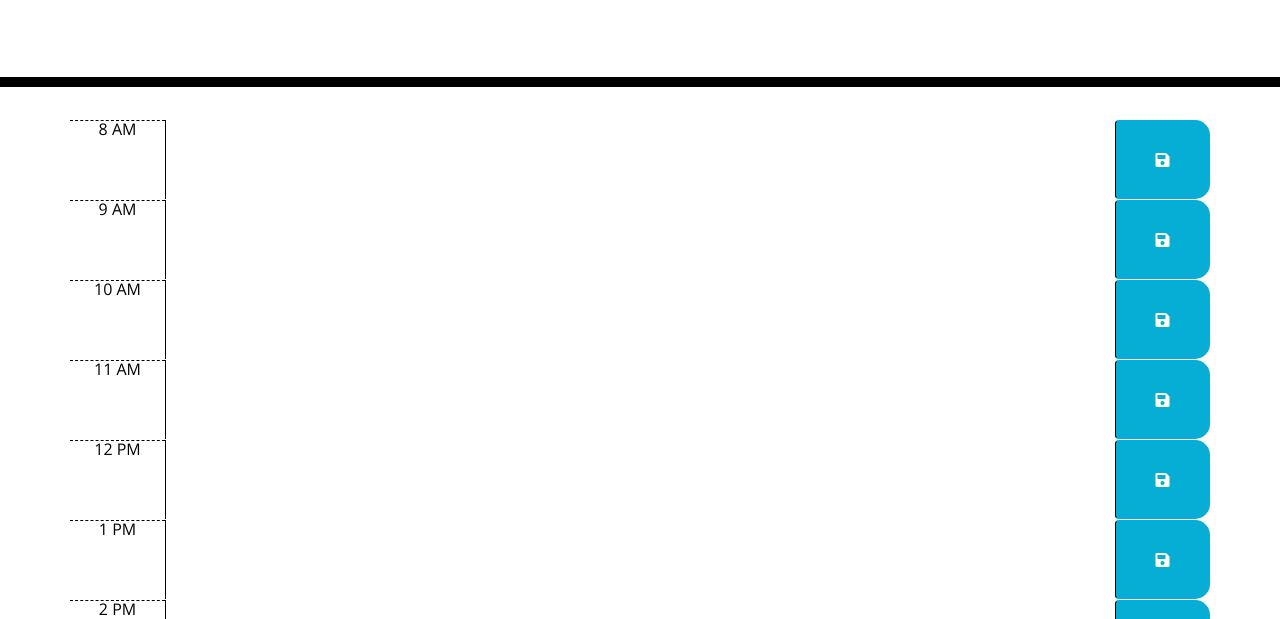
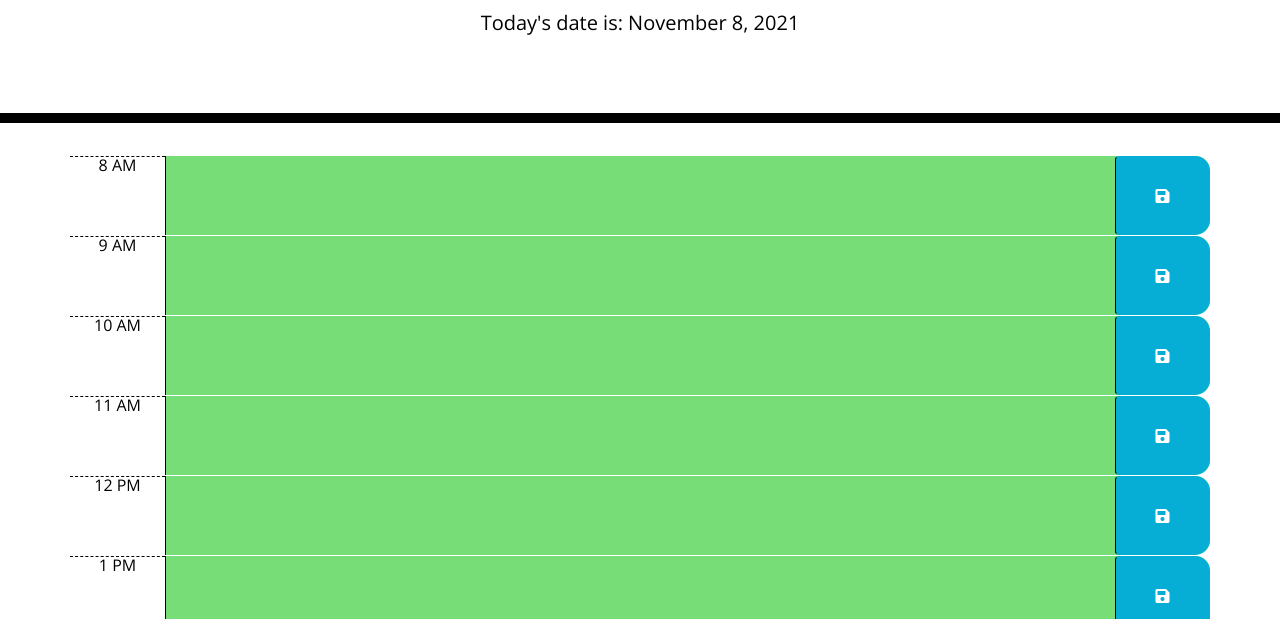
Before and after one commit to fayazl/challenge-5-scheduler, a plain HTML site: page index.html in a window 1280 px wide. Shown: the part 181-800 px from the top of the page. Drawn offline with nearby package versions, Linux system fonts and the light colour scheme.

Commit message:
js re-upload

```diff
--- a/index.html
+++ b/index.html
@@ -94,6 +94,6 @@
 
     <script src="https://code.jquery.com/jquery-3.4.1.min.js"></script>
     <script src="https://cdnjs.cloudflare.com/ajax/libs/moment.js/2.24.0/moment.min.js"></script>
-    <script src="/Develop/assets/script.js"></script>
+    <script src="/assets/script.js"></script>
   </body>
 </html>
```
